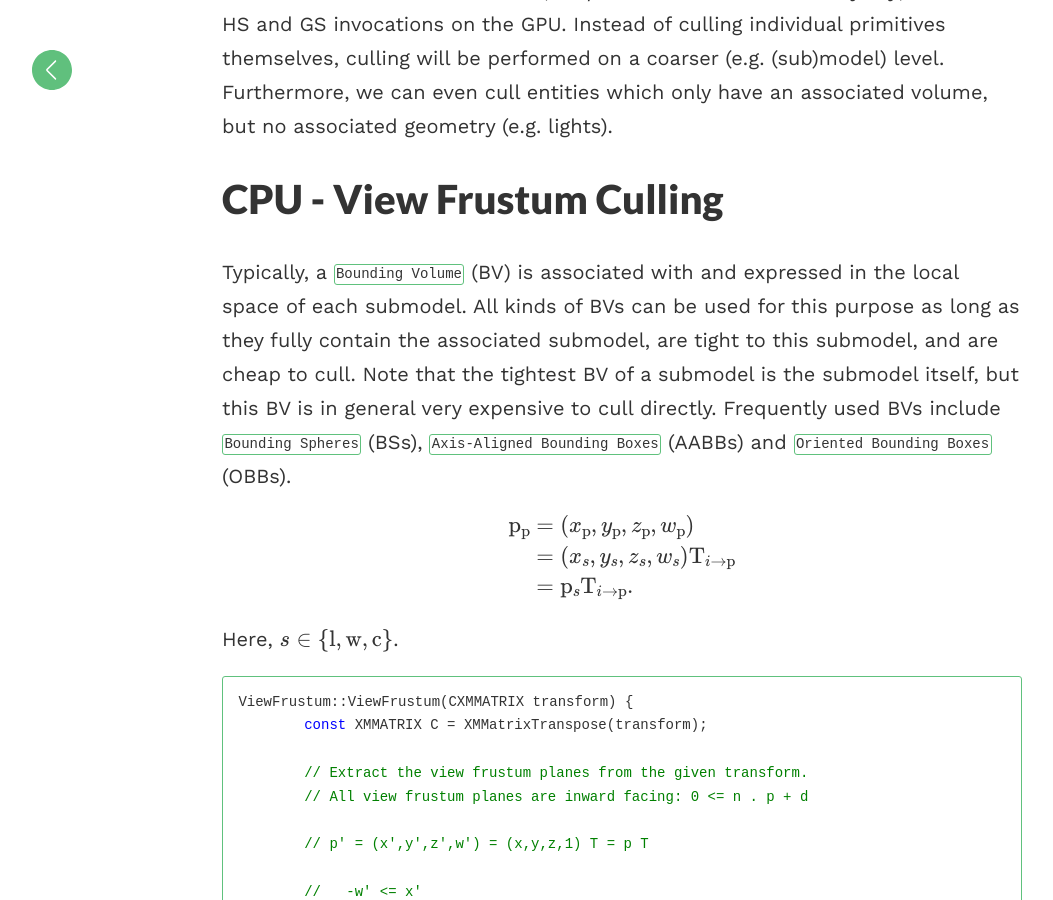
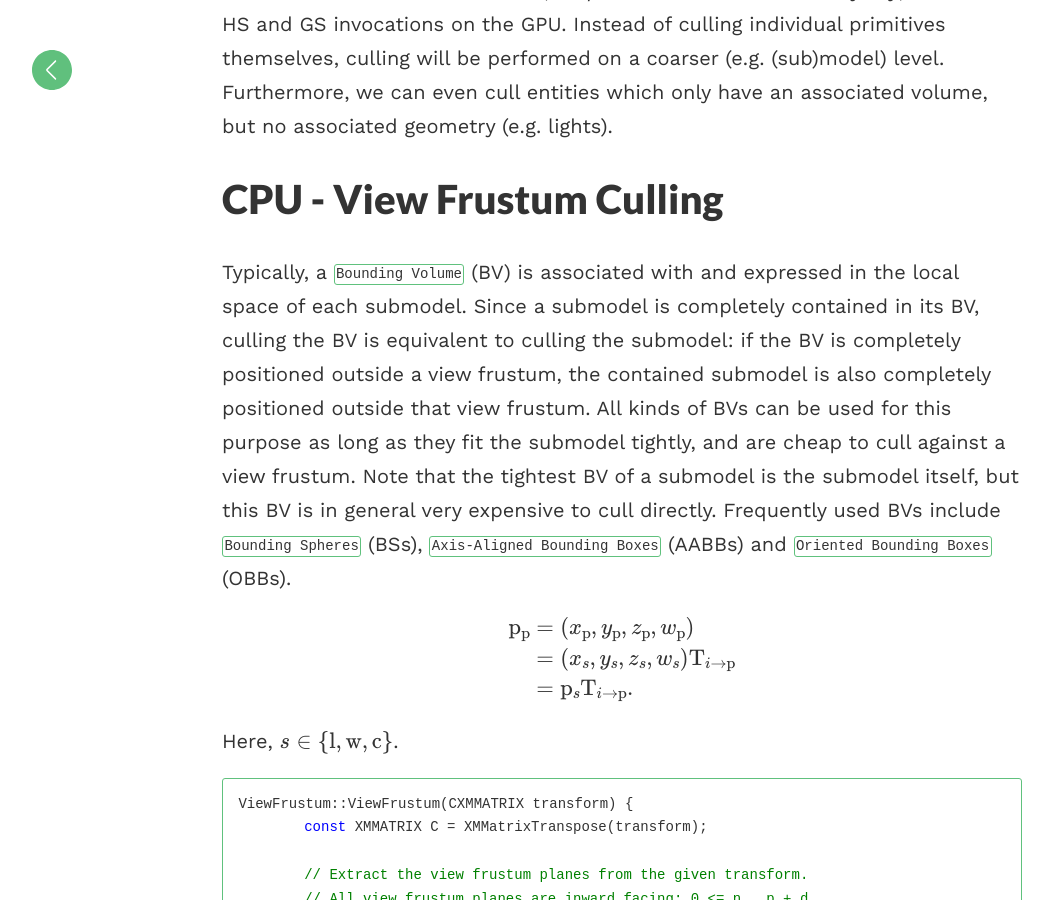
Before and after one commit to matt77hias/Blog, a Jekyll site: the page built from _posts/2017-08-24-creating-a-view-frustum.md, in a window 1280 px wide and 900 px high, scrolled down 1955 px. Shown: the whole window, without its empty margins (18-1071 px from the left). Built offline with Jekyll 4.4.1, drawn with Linux system fonts in a browser that asks for light colours; formulas are drawn with MathJax 3; comment, search, counter and statistics services are not loaded.

Commit message:
Update 2017-08-24-creating-a-view-frustum.md

```diff
--- a/_posts/2017-08-24-creating-a-view-frustum.md
+++ b/_posts/2017-08-24-creating-a-view-frustum.md
@@ -38,7 +38,7 @@ $$\begin{align}
 We will use the same equations to perform culling outside of the graphics pipeline, on the CPU. This way we can decrease the number of draw calls and decrease the number of wasted (*the primitives will be culled anyway*) VS, DS, TS, HS and GS invocations on the GPU. Instead of culling individual primitives themselves, culling will be performed on a coarser (e.g. (sub)model) level. Furthermore, we can even cull entities which only have an associated volume, but no associated geometry (e.g. lights).
 
 # CPU - View Frustum Culling
-Typically, a `Bounding Volume` (BV) is associated with and expressed in the local space of each submodel. All kinds of BVs can be used for this purpose as long as they fully contain the associated submodel, are tight to this submodel, and are cheap to cull. Note that the tightest BV of a submodel is the submodel itself, but this BV is in general very expensive to cull directly. Frequently used BVs include `Bounding Spheres` (BSs),  `Axis-Aligned Bounding Boxes` (AABBs) and `Oriented Bounding Boxes` (OBBs).
+Typically, a `Bounding Volume` (BV) is associated with and expressed in the local space of each submodel. Since a submodel is completely contained in its BV, culling the BV is equivalent to culling the submodel: if the BV is completely positioned outside a view frustum, the contained submodel is also completely positioned outside that view frustum. All kinds of BVs can be used for this purpose as long as they fit the submodel tightly, and are cheap to cull against a view frustum. Note that the tightest BV of a submodel is the submodel itself, but this BV is in general very expensive to cull directly. Frequently used BVs include `Bounding Spheres` (BSs),  `Axis-Aligned Bounding Boxes` (AABBs) and `Oriented Bounding Boxes` (OBBs).
 
 $$\begin{align}
 \mathrm{p_{p}}
```
